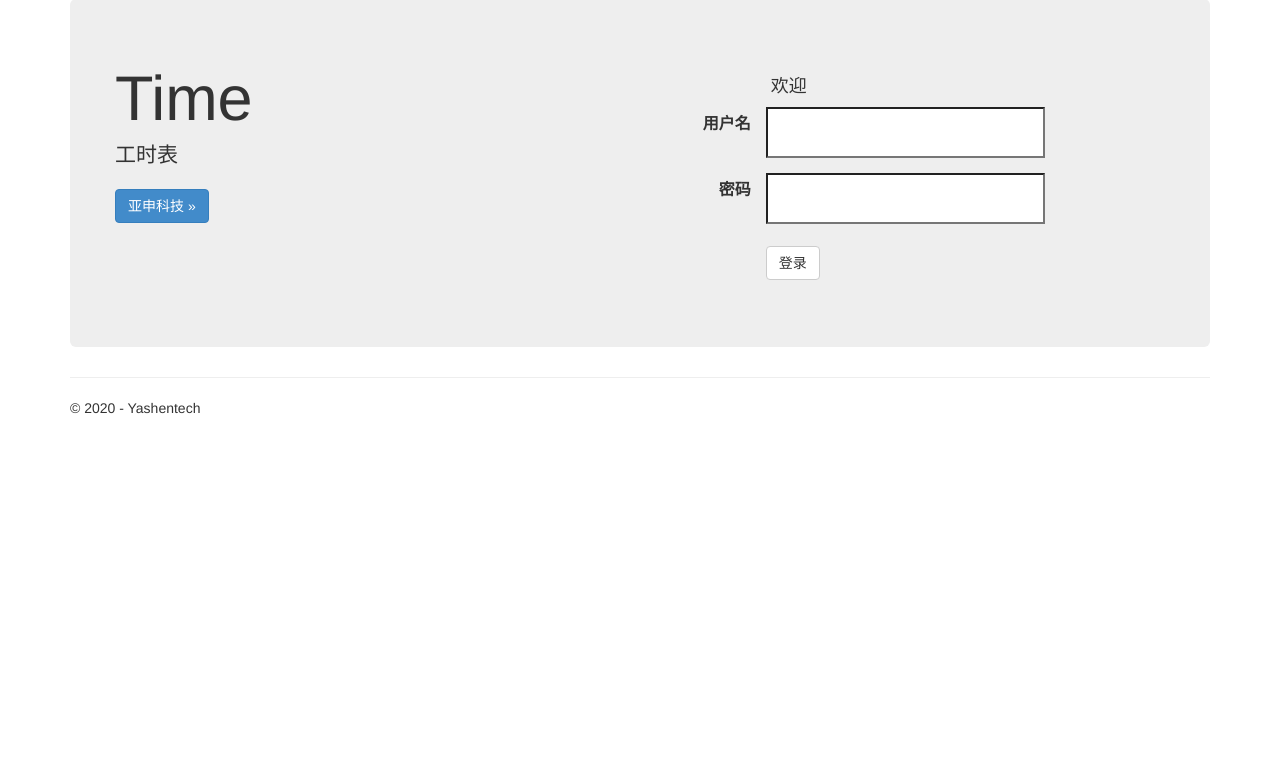
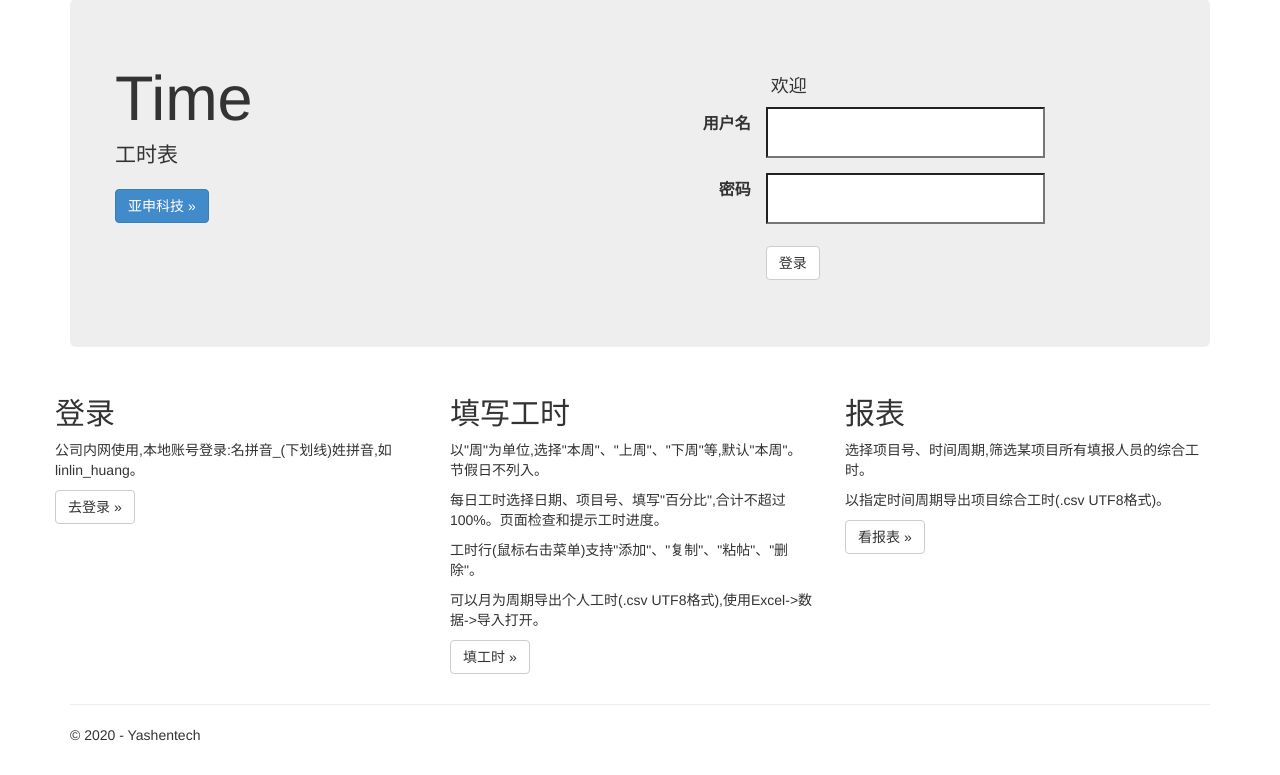
Before and after one commit to huayunfly/repo, a Django app: template py/Timesheet/app/templates/app/index.html in a window 1280 px wide. Shown: the part 51-826 px from the top of the page. Before the commit the page ends 465 px from the top, so only its background shows below. Run offline with Django 3.2, Linux system fonts and the light colour scheme; the template is opened without the code that fills it: most values are stand-ins (such as "Sample title", 1, 10 or a date in 2020); form fields are guessed from the names that the template uses; some libraries are stand-ins or nearby versions.

Commit message:
Add three items for how to use the timesheet.

```diff
--- a/py/Timesheet/app/templates/app/index.html
+++ b/py/Timesheet/app/templates/app/index.html
@@ -60,5 +60,28 @@
 
         </div>
     </div>
+    <div class="row">
+        <div class="col-md-4">
+            <h2>登录</h2>
+            <p>
+                公司内网使用,本地账号登录:名拼音_(下划线)姓拼音,如linlin_huang。
+            </p>
+            <p><a class="btn btn-default" href="/login">去登录 &raquo;</a></p>
+        </div>
+        <div class="col-md-4">
+            <h2>填写工时</h2>
+            <p>以"周"为单位,选择"本周"、"上周"、"下周"等,默认"本周"。节假日不列入。</p>
+            <p>每日工时选择日期、项目号、填写"百分比",合计不超过100%。页面检查和提示工时进度。</p>
+            <p>工时行(鼠标右击菜单)支持"添加"、"复制"、"粘帖"、"删除"。</p>
+            <p>可以月为周期导出个人工时(.csv UTF8格式),使用Excel->数据->导入打开。</p>
+            <p><a class="btn btn-default" href="{% url 'start' %}">填工时 &raquo;</a></p>
+        </div>
+        <div class="col-md-4">
+            <h2>报表</h2>
+            <p>选择项目号、时间周期,筛选某项目所有填报人员的综合工时。</p>
+            <p>以指定时间周期导出项目综合工时(.csv UTF8格式)。</p>
+            <p><a class="btn btn-default" href="/report">看报表 &raquo;</a></p>
+        </div>
+    </div>
 
 {% endblock %}
```
